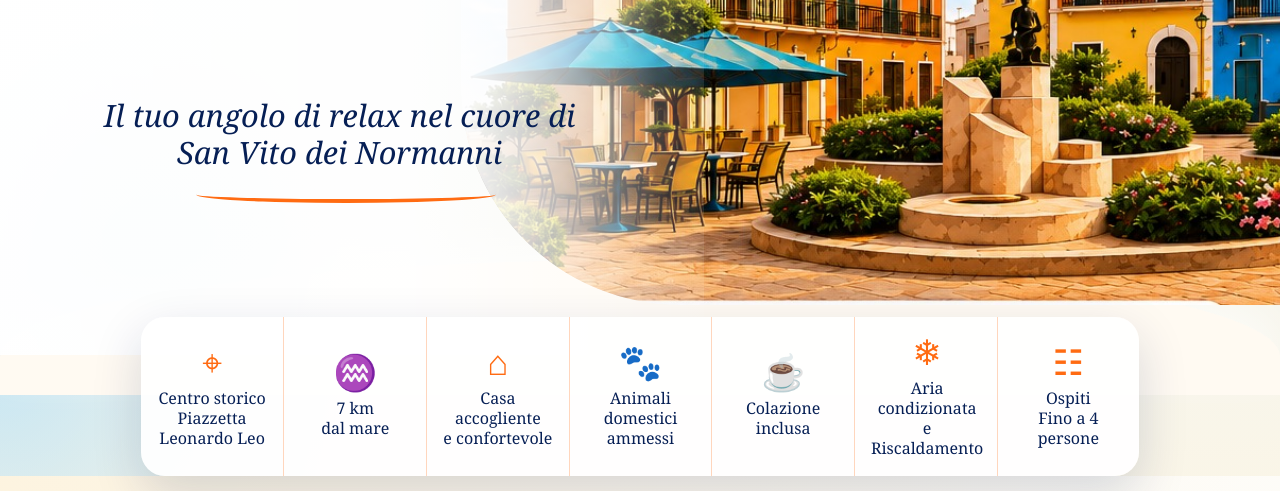
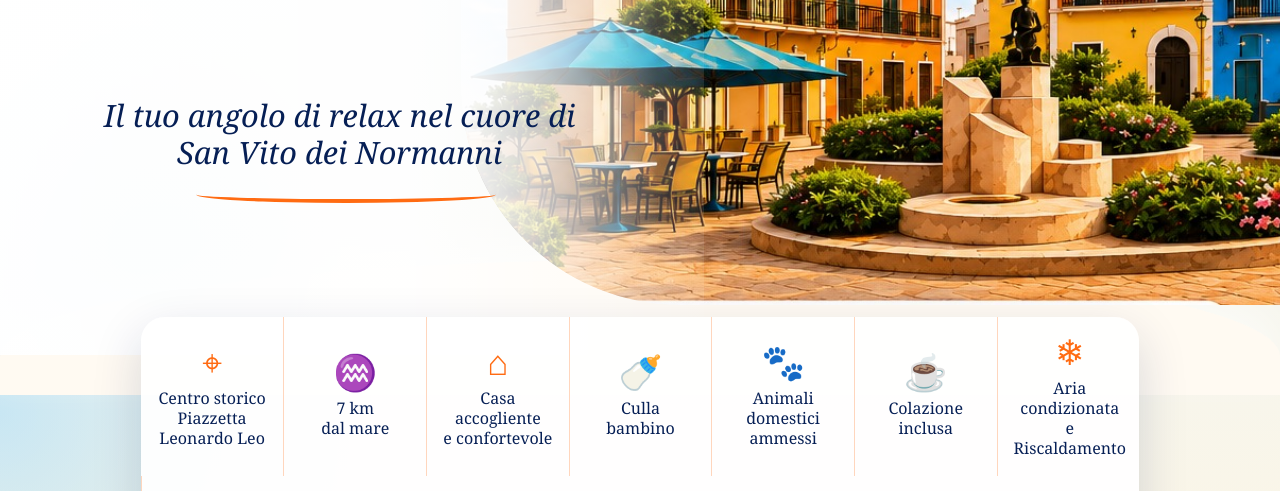
Before and after one commit to metazenvr-crypto/bellavistaapulia, a plain HTML site: page index.html in a window 1280 px wide. Shown: the part 285-776 px from the top of the page. Drawn offline with Linux system fonts and the light colour scheme.

Commit message:
Update index.html

```diff
--- a/index.html
+++ b/index.html
@@ -88,6 +88,7 @@
     <div class="feature"><div class="icon">⌖</div>Centro storico<br>Piazzetta Leonardo Leo</div>
     <div class="feature"><div class="icon">♒</div>7 km<br>dal mare</div>
     <div class="feature"><div class="icon">⌂</div>Casa accogliente<br>e confortevole</div>
+    <div class="feature"><div class="icon">🍼</div>Culla<br>bambino</div>
     <div class="feature"><div class="icon">🐾</div>Animali domestici<br>ammessi</div>
     <div class="feature"><div class="icon">☕</div>Colazione<br>inclusa</div>
     <div class="feature"><div class="icon">❄</div>Aria condizionata<br>e Riscaldamento</div>
```
